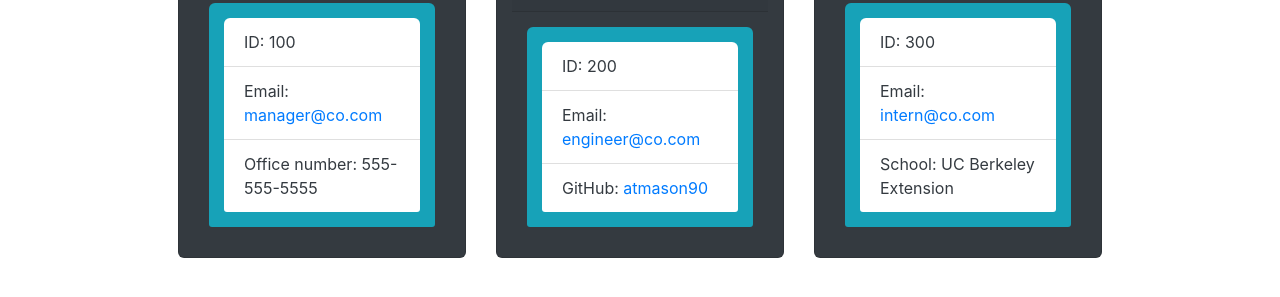
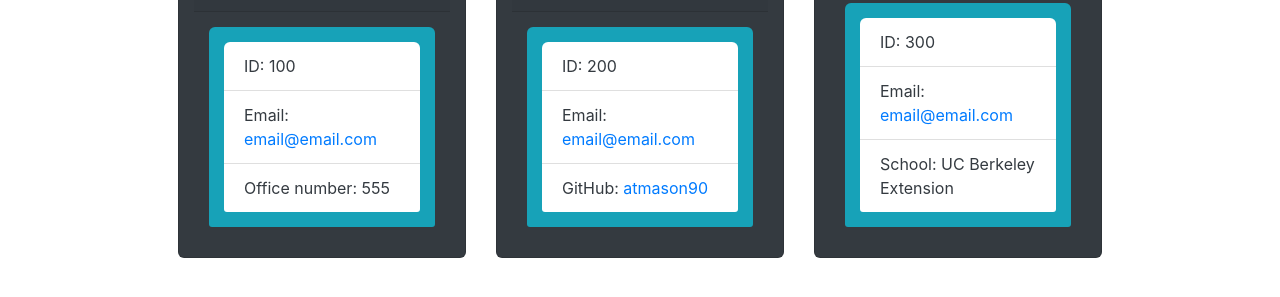
Before and after one commit to atmason90/team-profile-generator, a website: page dist/myteam.html in a window 1280 px wide. Shown: the part 269-566 px from the top of the page. Drawn offline with nearby package versions, Linux system fonts and the light colour scheme.

Commit message:
final commit

```diff
--- a/dist/myteam.html
+++ b/dist/myteam.html
@@ -48,8 +48,8 @@
             </div >
             <ul class="list-group list-group-flush bg-info text-dark text">
                 <li class="list-group-item">ID: 100</li>
-                <li class="list-group-item">Email: <a href="mailto:manager@co.com">manager@co.com</a></li>
-                <li class="list-group-item"> Office number: 555-555-5555</li>
+                <li class="list-group-item">Email: <a href="mailto:email@email.com">email@email.com</a></li>
+                <li class="list-group-item"> Office number: 555</li>
             </ul>
         </div > <div class="card bg-dark text-light justify-content-center align-items-center" style="width: 18rem;">
             <div class="col card-header">
@@ -60,7 +60,7 @@
             </div >
             <ul class="list-group list-group-flush bg-info text-dark text">
                 <li class="list-group-item">ID: 200</li>
-                <li class="list-group-item">Email: <a href="mailto:engineer@co.com">engineer@co.com</a></li>
+                <li class="list-group-item">Email: <a href="mailto:email@email.com">email@email.com</a></li>
                 <li class="list-group-item"> GitHub: <a href="https://github.com/atmason90" target="#">atmason90</a></li>
             </ul>
         </div > <div class="card bg-dark text-light justify-content-center align-items-center" style="width: 18rem;">
@@ -72,7 +72,7 @@
             </div >
             <ul class="list-group list-group-flush bg-info text-dark text">
                 <li class="list-group-item">ID: 300</li>
-                <li class="list-group-item">Email: <a href="mailto:intern@co.com">intern@co.com</a></li>
+                <li class="list-group-item">Email: <a href="mailto:email@email.com">email@email.com</a></li>
                 <li class="list-group-item"> School: UC Berkeley Extension</li>
             </ul>
         </div >
```
